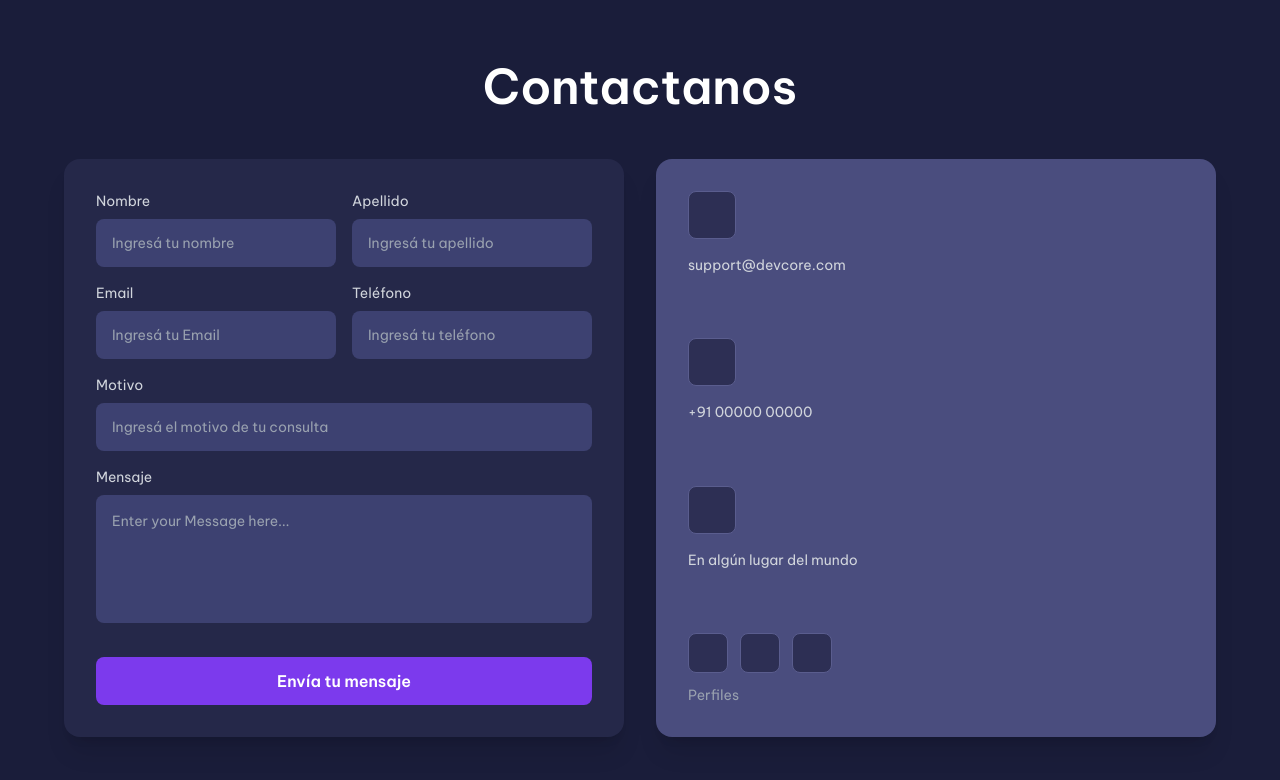
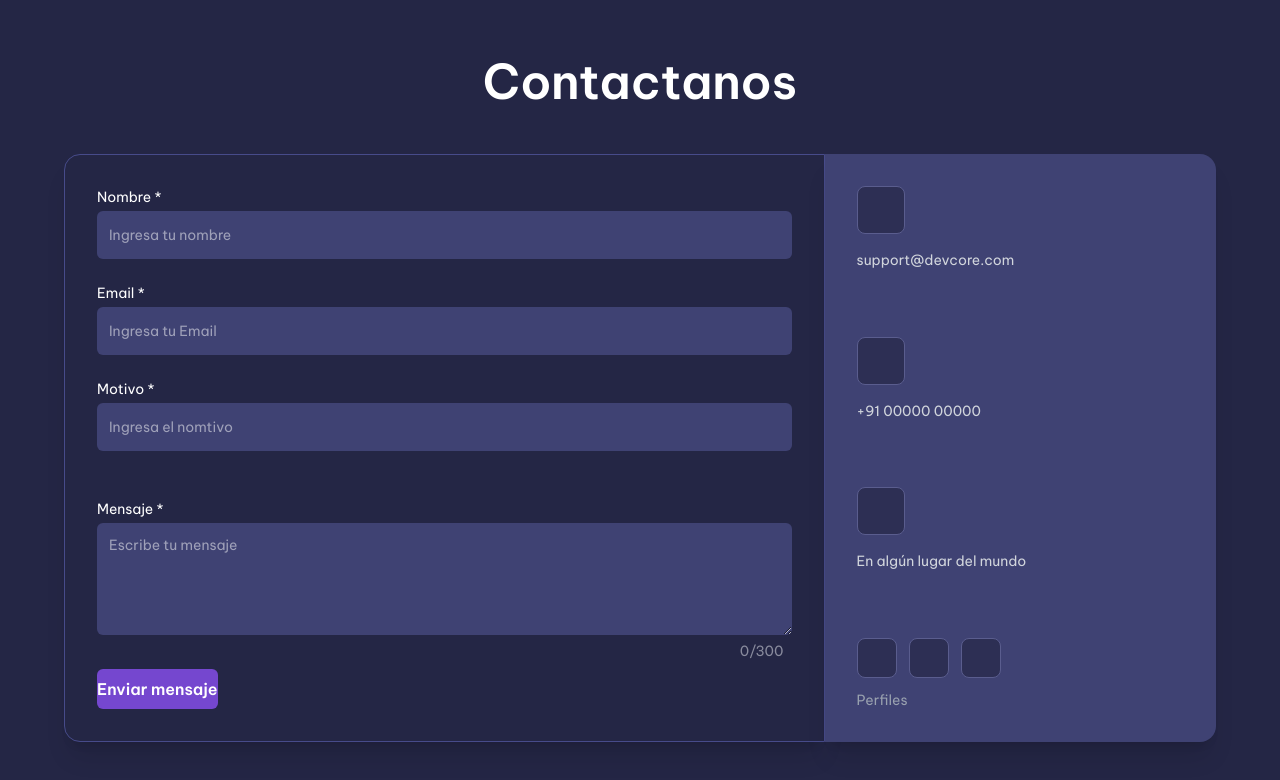
Before and after one commit to DevCore-PF/ProyectoFinalFront, a Next.js app in the folder front/: page /contactUs in a window 1280 px wide. Shown: the top 780 px of the page. Built offline with nearby package versions, Linux system fonts and the light colour scheme; a web font is replaced by a local one.

Commit message:
Se agregaron validaciones y estilos a formulario de contacto

```diff
--- a/front/app/(auth)/professionalForm/page.tsx
+++ b/front/app/(auth)/professionalForm/page.tsx
@@ -30,7 +30,7 @@ import {
   handleChangeCertificate,
   handleChangeLink,
   handleChangePicture,
-} from "@/helpers/formHandlers";
+} from "@/helpers/formProfessionalHandlers";
 
 const RegisterProfesor = () => {
   const formik = useFormik<professionalFormType>({
--- a/front/app/(auth)/register/page.tsx
+++ b/front/app/(auth)/register/page.tsx
@@ -72,18 +72,18 @@ const page = () => {
                 type="text"
                 id="name"
                 {...formik.getFieldProps("name")}
-                placeholder="Ingresá tu nombre"
+                placeholder="Ingresa tu nombre"
                 className={`w-full h-12 rounded-md bg-background2 px-3 pr-10 text-sm focus:outline-none focus:ring-1 focus:ring-purple-300/50 ${
                   formik.touched.name && formik.errors.name
                     ? "border border-red-500"
                     : ""
                 }`}
               />
-              {formik.errors.name && formik.touched.name ? (
+              {formik.errors.name && formik.touched.name && (
                 <p className="text-red-400 text-sm text-center mt-2">
                   {formik.errors.name}
                 </p>
-              ) : null}
+              )}
             </div>
 
             <div>
@@ -94,18 +94,18 @@ const page = () => {
                 type="email"
                 id="email"
                 {...formik.getFieldProps("email")}
-                placeholder="Ingresá tu email"
+                placeholder="Ingresa tu email"
                 className={`w-full h-12 rounded-md bg-background2 px-3 pr-10 text-sm focus:outline-none focus:ring-1 focus:ring-purple-300/50 ${
                   formik.touched.email && formik.errors.email
                     ? "border border-red-500"
                     : ""
                 }`}
               />
-              {formik.errors.email && formik.touched.email ? (
+              {formik.errors.email && formik.touched.email && (
                 <p className="text-red-400 text-sm text-center mt-2">
                   {formik.errors.email}
                 </p>
-              ) : null}
+              )}
             </div>
 
             <div>
@@ -116,7 +116,7 @@ const page = () => {
                 <input
                   type={show ? "text" : "password"}
                   id="password"
-                  placeholder="Ingresá tu contraseña"
+                  placeholder="Crea tu contraseña"
                   {...formik.getFieldProps("password")}
                   className={`w-full h-12 rounded-md bg-background2 px-3 pr-10 text-sm focus:outline-none focus:ring-1 focus:ring-purple-300/50 ${
                     formik.touched.password && formik.errors.password
@@ -132,11 +132,11 @@ const page = () => {
                   {show ? <FaRegEyeSlash /> : <FaRegEye />}
                 </button>
               </div>
-              {formik.errors.password && formik.touched.password ? (
+              {formik.errors.password && formik.touched.password && (
                 <p className="text-red-400 text-sm text-center mt-2">
                   {formik.errors.password}
                 </p>
-              ) : null}
+              )}
             </div>
 
             <div>
@@ -147,7 +147,7 @@ const page = () => {
                 <input
                   type={showR ? "text" : "password"}
                   id="repeatPassword"
-                  placeholder="Ingresá tu contraseña"
+                  placeholder="Confirma tu contraseña"
                   {...formik.getFieldProps("repeatPassword")}
                   className={`w-full h-12 rounded-md bg-background2 px-3 pr-10 text-sm focus:outline-none focus:ring-1 focus:ring-purple-300/50 ${
                     formik.touched.password && formik.errors.password
--- a/front/app/contactUs/page.tsx
+++ b/front/app/contactUs/page.tsx
@@ -1,285 +1,153 @@
 "use client";
 
-import { useState } from "react";
-// import { Mail, Phone, MapPin, Facebook, Twitter, Linkedin } from "lucide-react";
+import { toastSuccess } from "@/helpers/toast";
+import {
+  contactInitialValues,
+  contactValidations,
+} from "@/validators/contactSchema";
+import { useFormik } from "formik";
 
 const ContactPage = () => {
-  //   const [formData, setFormData] = useState({
-  //     nombre: "",
-  //     apellido: "",
-  //     email: "",
-  //     telefono: "",
-  //     motivo: "",
-  //     mensaje: "",
-  //   });
-
-  //   const [errors, setErrors] = useState({});
-  //   const [touched, setTouched] = useState({});
-
-  //   const validateField = (name, value) => {
-  //     let error = "";
-
-  //     switch (name) {
-  //       case "nombre":
-  //         if (!value) error = "El nombre es requerido";
-  //         else if (value.length < 2) error = "Mínimo 2 caracteres";
-  //         break;
-  //       case "apellido":
-  //         if (!value) error = "El apellido es requerido";
-  //         else if (value.length < 2) error = "Mínimo 2 caracteres";
-  //         break;
-  //       case "email":
-  //         if (!value) error = "El email es requerido";
-  //         else if (!/^[^\s@]+@[^\s@]+\.[^\s@]+$/.test(value))
-  //           error = "Email inválido";
-  //         break;
-  //       case "telefono":
-  //         if (value && !/^[0-9+\s\-()]*$/.test(value))
-  //           error = "Formato de teléfono inválido";
-  //         break;
-  //       case "motivo":
-  //         if (!value) error = "El motivo es requerido";
-  //         else if (value.length < 5) error = "Mínimo 5 caracteres";
-  //         break;
-  //       case "mensaje":
-  //         if (!value) error = "El mensaje es requerido";
-  //         else if (value.length < 10) error = "Mínimo 10 caracteres";
-  //         else if (value.length > 500) error = "Máximo 500 caracteres";
-  //         break;
-  //     }
-
-  //     return error;
-  //   };
-
-  //   const handleChange = (e) => {
-  //     const { name, value } = e.target;
-  //     setFormData((prev) => ({ ...prev, [name]: value }));
-
-  //     // if (touched[name]) {
-  //     //   const error = validateField(name, value);
-  //     //   setErrors((prev) => ({ ...prev, [name]: error }));
-  //     // }
-  //   };
-
-  //   const handleBlur = (e) => {
-  //     const { name, value } = e.target;
-  //     setTouched((prev) => ({ ...prev, [name]: true }));
-  //     const error = validateField(name, value);
-  //     setErrors((prev) => ({ ...prev, [name]: error }));
-  //   };
-
-  //   const handleSubmit = (e) => {
-  //     e.preventDefault();
-
-  //     // Marcar todos como touched
-  //     const allTouched = Object.keys(formData).reduce((acc, key) => {
-  //       acc[key] = true;
-  //       return acc;
-  //     }, {});
-  //     setTouched(allTouched);
-
-  //     // Validar todos los campos
-  //     const newErrors = {};
-  //     Object.keys(formData).forEach((key) => {
-  //       const error = validateField(key, formData[key]);
-  //       if (error) newErrors[key] = error;
-  //     });
-
-  //     setErrors(newErrors);
-
-  //     // Si no hay errores, enviar
-  //     if (Object.keys(newErrors).length === 0) {
-  //       console.log("Contact values:", formData);
-  //       alert("¡Mensaje enviado exitosamente!");
-  //       setFormData({
-  //         nombre: "",
-  //         apellido: "",
-  //         email: "",
-  //         telefono: "",
-  //         motivo: "",
-  //         mensaje: "",
-  //       });
-  //       setTouched({});
-  //       setErrors({});
-  //     }
-  //   };
+  const formik = useFormik({
+    validationSchema: contactValidations,
+    initialValues: contactInitialValues,
+    onSubmit: () => {
+      toastSuccess("Tu mensaje ha sido enviado!");
+    },
+  });
 
   return (
-    <div className="min-h-screen bg-[#1a1d3a] text-white flex flex-col items-center justify-center px-4 py-8">
+    <div className="min-h-screen text-white flex flex-col items-center justify-center px-4 py-8">
       <h1 className="text-4xl md:text-5xl font-bold mb-12">Contactanos</h1>
 
-      <div className="w-full max-w-6xl grid grid-cols-1 lg:grid-cols-2 gap-8">
-        {/* Formulario */}
-        <div className="bg-[#252849] rounded-2xl p-8 shadow-xl">
+      <div className=" w-full max-w-6xl flex ">
+        <div className=" border-border border w-full rounded-l-2xl p-8 shadow-xl">
           <div>
-            {/* Nombre y Apellido */}
-            <div className="grid grid-cols-1 md:grid-cols-2 gap-4 mb-4">
+            <div className="flex flex-col gap-6">
               <div>
-                <label
-                  htmlFor="nombre"
-                  className="block text-sm mb-2 text-gray-300"
-                >
-                  Nombre
+                <label htmlFor="name" className="block text-sm mb-1">
+                  Nombre *
                 </label>
                 <input
                   type="text"
-                  id="nombre"
-                  name="nombre"
-                  placeholder="Ingresá tu nombre"
-                  //   value={formData.nombre}
-                  //   onChange={handleChange}
-                  //   onBlur={handleBlur}
-                  className="w-full h-12 rounded-lg bg-[#3d4171] px-4 text-sm text-white placeholder-gray-400 focus:outline-none focus:ring-2 focus:ring-purple-500/50"
+                  id="name"
+                  {...formik.getFieldProps("name")}
+                  placeholder="Ingresa tu nombre"
+                  className={`w-full h-12 rounded-md bg-background2 px-3 pr-10 text-sm focus:outline-none focus:ring-1 focus:ring-purple-300/50 ${
+                    formik.touched.name && formik.errors.name
+                      ? "border border-red-500"
+                      : ""
+                  }`}
                 />
-                {/* {touched.nombre && errors.nombre && (
-                  <p className="text-red-400 text-xs mt-1">{errors.nombre}</p>
-                )} */}
+                {formik.errors.name && formik.touched.name && (
+                  <p className="text-red-400 text-sm text-center mt-2">
+                    {formik.errors.name}
+                  </p>
+                )}
               </div>
-
               <div>
-                <label
-                  htmlFor="apellido"
-                  className="block text-sm mb-2 text-gray-300"
-                >
-                  Apellido
+                <label htmlFor="email" className="block text-sm mb-1">
+                  Email *
                 </label>
                 <input
                   type="text"
-                  id="apellido"
-                  name="apellido"
-                  placeholder="Ingresá tu apellido"
-                  //   value={formData.apellido}
-                  //   onChange={handleChange}
-                  //   onBlur={handleBlur}
-                  className="w-full h-12 rounded-lg bg-[#3d4171] px-4 text-sm text-white placeholder-gray-400 focus:outline-none focus:ring-2 focus:ring-purple-500/50 "
+                  id="email"
+                  {...formik.getFieldProps("email")}
+                  placeholder="Ingresa tu Email"
+                  className={`w-full h-12 rounded-md bg-background2 px-3 pr-10 text-sm focus:outline-none focus:ring-1 focus:ring-purple-300/50 ${
+                    formik.touched.email && formik.errors.email
+                      ? "border border-red-500"
+                      : ""
+                  }`}
                 />
-                {/* {touched.apellido && errors.apellido && (
-                  <p className="text-red-400 text-xs mt-1">{errors.apellido}</p>
-                )} */}
+                {formik.errors.email && formik.touched.email && (
+                  <p className="text-red-400 text-sm text-center mt-2">
+                    {formik.errors.email}
+                  </p>
+                )}
               </div>
-            </div>
-
-            {/* Email y Teléfono */}
-            <div className="grid grid-cols-1 md:grid-cols-2 gap-4 mb-4">
               <div>
-                <label
-                  htmlFor="email"
-                  className="block text-sm mb-2 text-gray-300"
-                >
-                  Email
+                <label htmlFor="subject" className="block text-sm mb-1">
+                  Motivo *
                 </label>
                 <input
-                  type="email"
-                  id="email"
-                  name="email"
-                  placeholder="Ingresá tu Email"
-                  //   value={formData.email}
-                  //   onChange={handleChange}
-                  //   onBlur={handleBlur}
-                  className="w-full h-12 rounded-lg bg-[#3d4171] px-4 text-sm text-white placeholder-gray-400 focus:outline-none focus:ring-2 focus:ring-purple-500/50 "
+                  type="text"
+                  id="subject"
+                  {...formik.getFieldProps("subject")}
+                  placeholder="Ingresa el nomtivo"
+                  className={`w-full h-12 rounded-md bg-background2 px-3 pr-10 text-sm focus:outline-none focus:ring-1 focus:ring-purple-300/50 ${
+                    formik.touched.subject && formik.errors.subject
+                      ? "border border-red-500"
+                      : ""
+                  }`}
                 />
-                {/* {touched.email && errors.email && (
-                  <p className="text-red-400 text-xs mt-1">{errors.email}</p>
-                )} */}
+                {formik.errors.subject && formik.touched.subject && (
+                  <p className="text-red-400 text-sm text-center mt-2">
+                    {formik.errors.subject}
+                  </p>
+                )}
               </div>
 
-              <div>
-                <label
-                  htmlFor="telefono"
-                  className="block text-sm mb-2 text-gray-300"
-                >
-                  Teléfono
+              <div className="mt-6">
+                <label htmlFor="message" className="block text-sm mb-1">
+                  Mensaje *
                 </label>
-                <input
-                  type="tel"
-                  id="telefono"
-                  name="telefono"
-                  placeholder="Ingresá tu teléfono"
-                  //   value={formData.telefono}
-                  //   onChange={handleChange}
-                  //   onBlur={handleBlur}
-                  className="w-full h-12 rounded-lg bg-[#3d4171] px-4 text-sm text-white placeholder-gray-400 focus:outline-none focus:ring-2 focus:ring-purple-500/50 "
+                <textarea
+                  maxLength={300}
+                  id="message"
+                  value={formik.values.message}
+                  onChange={(e) => {
+                    formik.handleChange;
+                    formik.setFieldTouched("message", true, true);
+                  }}
+                  onBlur={formik.handleBlur}
+                  placeholder="Escribe tu mensaje"
+                  className={`w-full h-28 rounded-md bg-background2 p-3  text-sm focus:outline-none focus:ring-1 focus:ring-purple-300/50 ${
+                    formik.touched.message && formik.errors.message
+                      ? "border border-red-500"
+                      : ""
+                  }`}
                 />
-                {/* {touched.telefono && errors.telefono && (
-                  <p className="text-red-400 text-xs mt-1">{errors.telefono}</p>
-                )} */}
-              </div>
-            </div>
-
-            {/* Motivo */}
-            <div className="mb-4">
-              <label
-                htmlFor="motivo"
-                className="block text-sm mb-2 text-gray-300"
-              >
-                Motivo
-              </label>
-              <input
-                type="text"
-                id="motivo"
-                name="motivo"
-                placeholder="Ingresá el motivo de tu consulta"
-                // value={formData.motivo}
-                // onChange={handleChange}
-                // onBlur={handleBlur}
-                className="w-full h-12 rounded-lg bg-[#3d4171] px-4 text-sm text-white placeholder-gray-400 focus:outline-none focus:ring-2 focus:ring-purple-500/50 "
-              />
-              {/* {touched.motivo && errors.motivo && (
-                <p className="text-red-400 text-xs mt-1">{errors.motivo}</p>
-              )} */}
-            </div>
-
-            {/* Mensaje */}
-            <div className="mb-6">
-              <label
-                htmlFor="mensaje"
-                className="block text-sm mb-2 text-gray-300"
-              >
-                Mensaje
-              </label>
-              <textarea
-                id="mensaje"
-                name="mensaje"
-                placeholder="Enter your Message here..."
-                maxLength={500}
-                // value={formData.mensaje}
-                // onChange={handleChange}
-                // onBlur={handleBlur}
-                className="w-full h-32 rounded-lg bg-[#3d4171] p-4 text-sm text-white placeholder-gray-400 focus:outline-none focus:ring-2 focus:ring-purple-500/50 resize-none "
-              />
-              <div className="flex justify-between items-center mt-1">
-                {/* {touched.mensaje && errors.mensaje ? (
-                  <p className="text-red-400 text-xs">{errors.mensaje}</p>
-                ) : (
-                  <div></div>
-                )} */}
-                {/* <p
-                  className={`text-xs ${
-                    formData.mensaje.length > 500
+                {formik.errors.message && formik.touched.message && (
+                  <p className="text-red-400 text-sm text-center mt-2">
+                    {formik.errors.message}
+                  </p>
+                )}
+                <p
+                  className={`text-sm flex justify-end mr-2 ${
+                    formik.values.message.length === 300
                       ? "text-red-400"
-                      : formData.mensaje.length >= 450
+                      : formik.values.message.length >= 250
                       ? "text-yellow-400"
-                      : "text-gray-400"
+                      : "text-font-light/50"
                   }`}
                 >
-                  {formData.mensaje.length}/500
-                </p> */}
+                  {formik.values.message.length}/300
+                </p>
               </div>
             </div>
 
             {/* Botón */}
             <button
-              type="button"
-            //   onClick={handleSubmit}
-              className="w-full bg-[#7c3aed] hover:bg-[#6d28d9] text-white py-3 rounded-lg font-semibold transition-colors"
+              type="submit"
+              onClick={() => {
+                formik.setTouched({
+                  name: true,
+                  email: true,
+                  subject: true,
+                  message: true,
+                });
+              }}
+              disabled={formik.isSubmitting}
+              className="bg-button/90 hover:bg-button cursor-pointer transition rounded-md py-2 mt-2 font-semibold disabled:cursor-not-allowed disabled:opacity-50"
             >
-              Envía tu mensaje
+              Enviar mensaje
             </button>
           </div>
         </div>
 
         {/* Info de contacto */}
-        <div className="bg-[#4a4d7e] rounded-2xl p-8 shadow-xl flex flex-col justify-between">
+        <div className="bg-background2 rounded-r-2xl w-1/2 p-8 shadow-xl flex flex-col justify-between">
           {/* Email */}
           <div className="mb-8">
             <div className="w-12 h-12 bg-[#2d2f54] rounded-lg flex items-center justify-center mb-4 border border-[#5a5d8e]">
--- a/front/helpers/formHandlers.ts
+++ b/front/helpers/formProfessionalHandlers.ts
@@ -1,6 +1,7 @@
 import { ChangeEvent } from "react";
 import { FormikValues } from "formik";
 
+//Register
 export const addCertificate = (formik: FormikValues) => {
   formik.setFieldValue("certificates", [...formik.values.certificates, null]);
 };
--- /dev/null
+++ b/front/validators/contactSchema.ts
@@ -0,0 +1,30 @@
+import * as Yup from "yup";
+
+export interface contactFormType {
+  name: string;
+  email: string;
+  subject: string;
+  message: string;
+}
+
+export const contactInitialValues = {
+  name: "",
+  email: "",
+  subject: "",
+  message: "",
+};
+
+export const contactValidations = Yup.object({
+  name: Yup.string().required("El nombre es requerido"),
+
+  email: Yup.string()
+    .email("Email inválido")
+    .required("El nombre es requerido"),
+
+  subject: Yup.string().required("El motivo es requerido"),
+
+  message: Yup.string()
+    .required("El mensaje es requerido")
+    .min(10, "Mínimo 10 caracteres")
+    .max(300, "Máximo 300 caracteres"),
+});
```
Also changed, not shown: front/helpers/contactHandlers.ts (added).
